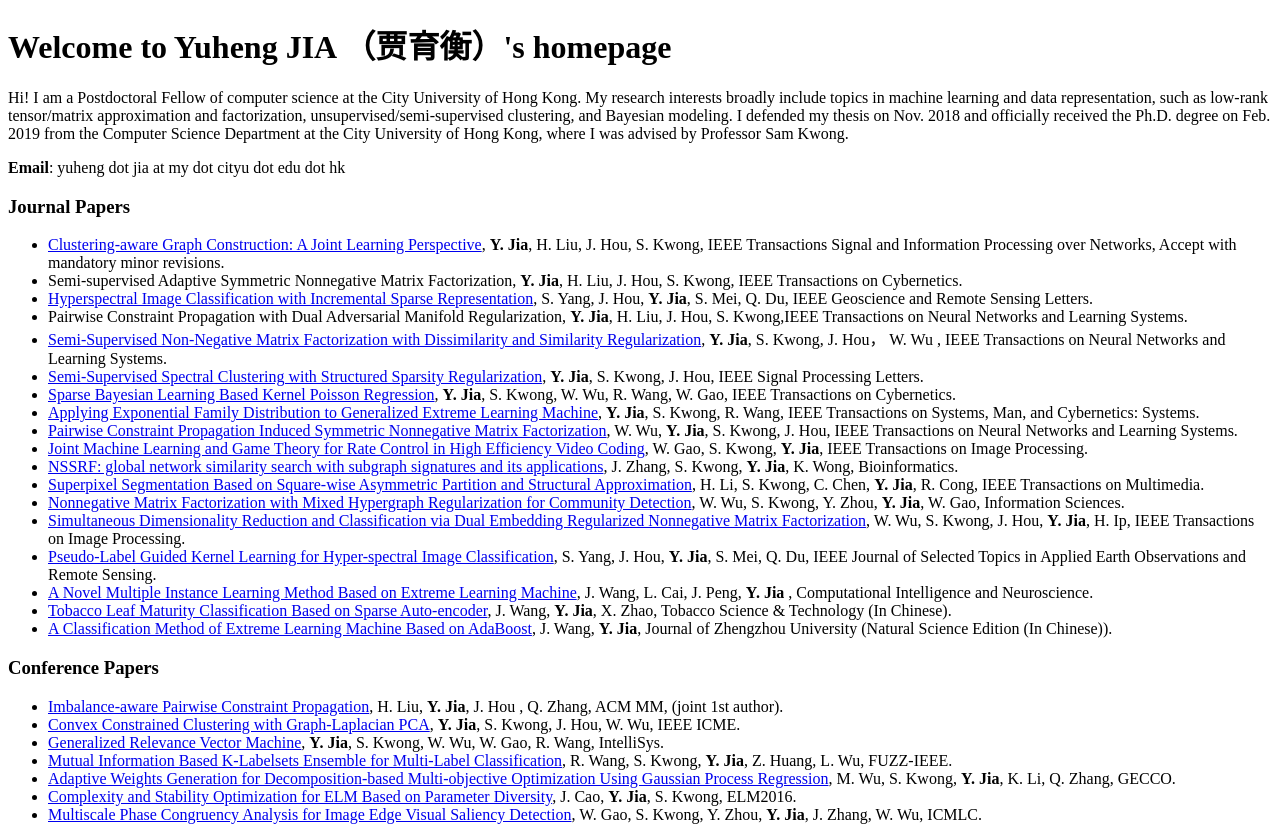
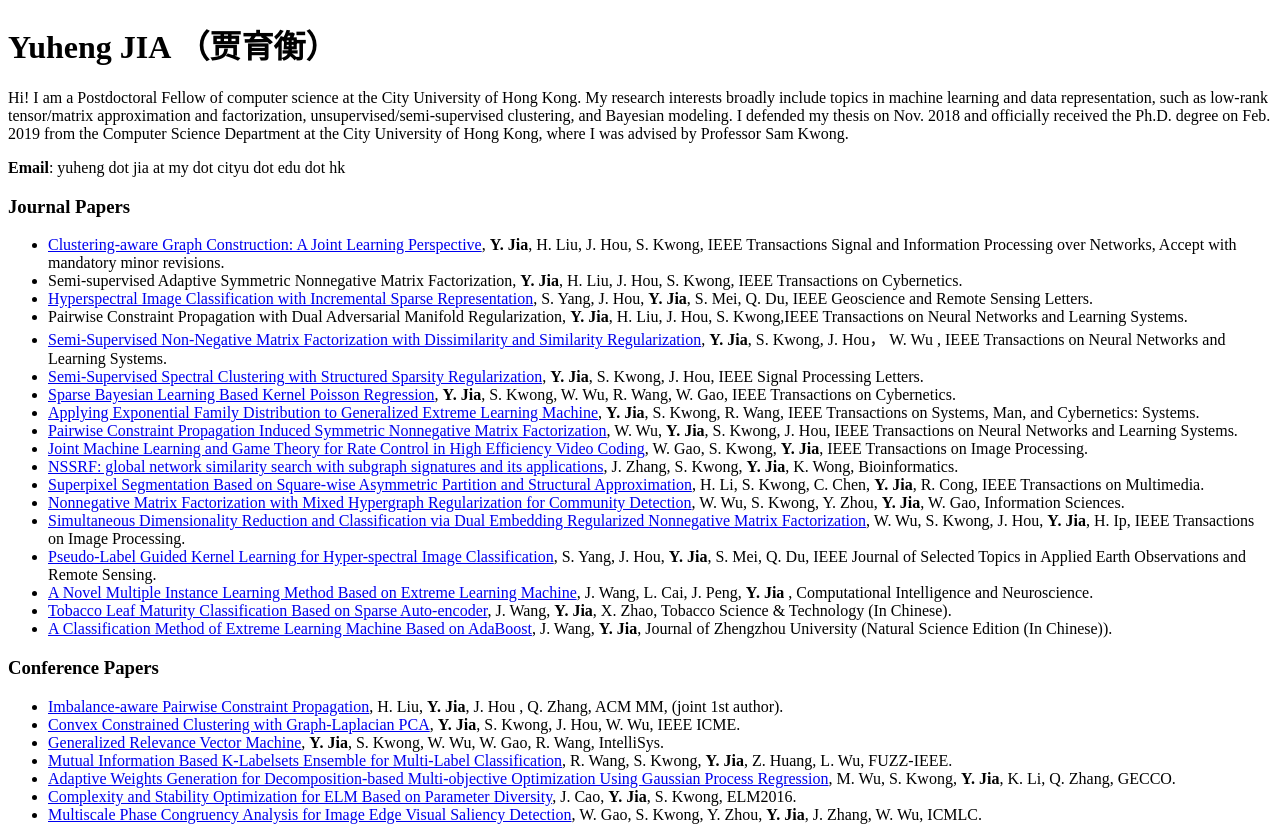
Before and after one commit to jyh-learning/jyh-learning.github.io, a plain HTML site: page index.html in a window 1280 px wide. Drawn offline with Linux system fonts and the light colour scheme.

Commit message:
modify head

```diff
--- a/index.html
+++ b/index.html
@@ -2,11 +2,11 @@
 <html>
 
 <head>
-  <title>Yuheng JIA's homepage</title>
+  <title>Yuheng JIA's Homepage</title>
 </head>
 
 <body>
-<h1>Welcome to Yuheng JIA （贾育衡）'s homepage</h1>
+<h1>Yuheng JIA （贾育衡）</h1>
 <p>Hi! I am a Postdoctoral Fellow of computer science at the City University of Hong Kong. My research interests broadly include topics in machine learning and data representation, such as low-rank tensor/matrix approximation and factorization, unsupervised/semi-supervised clustering, and Bayesian modeling. I defended my thesis on Nov. 2018 and officially received the Ph.D. degree on Feb. 2019 from the Computer Science Department at the City University of Hong Kong, where I was advised by Professor Sam Kwong. </p>
 
 <p> <b>Email</b>: yuheng dot jia at my dot cityu dot edu dot hk</p>
```
